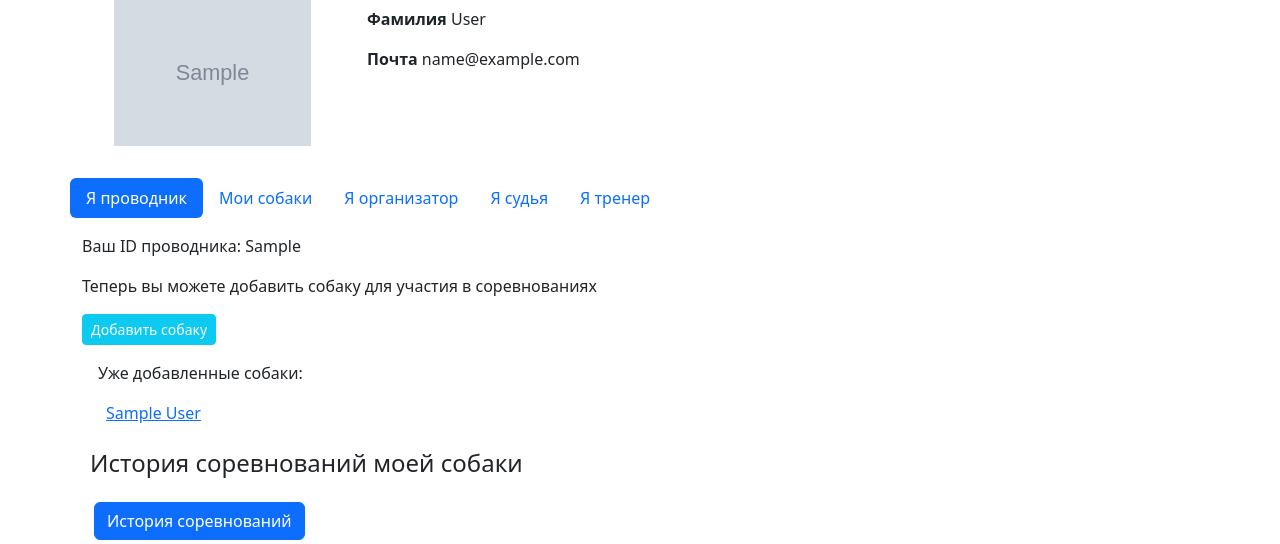
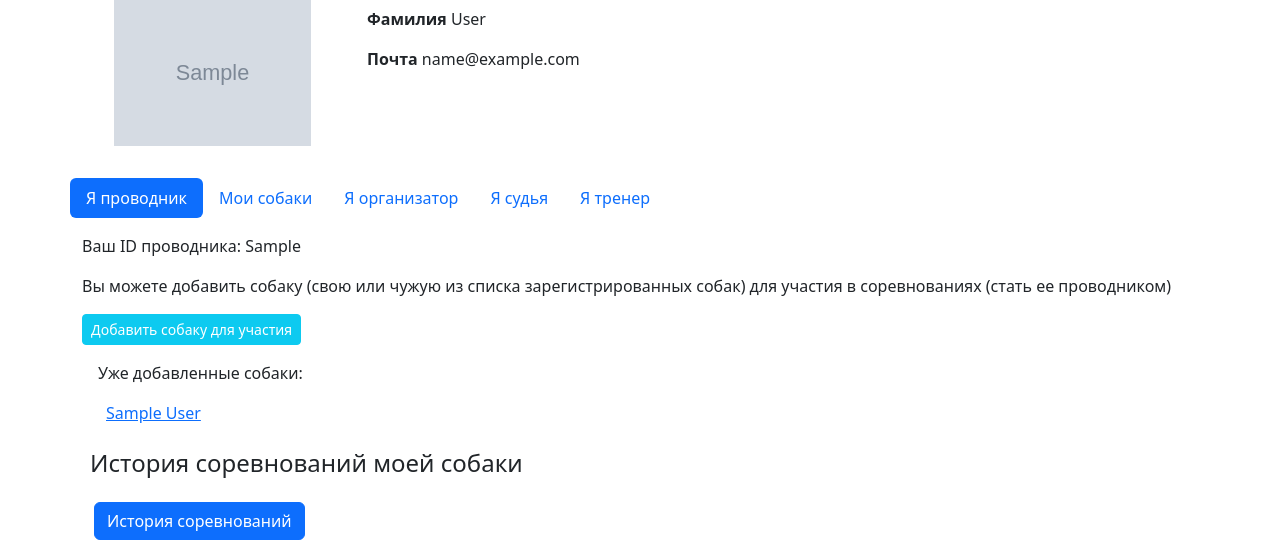
Before and after one commit to Khaidoukova/site1, a Django app: page /users/user_detail/1 in a window 1280 px wide. Shown: the part 289-833 px from the top of the page. Run offline with Django 5.2, Linux system fonts and the light colour scheme; a user stored in the database is signed in; tables that the repository leaves empty hold one stand-in row (values such as "Sample post"); grey boxes marked "Sample" are stand-in pictures; some libraries are stand-ins or nearby versions.

Commit message:
roles/add_dog_conductor.html - фильтрация последних 10 добавленных собак на странице выбора собаки roles/views.py - фильтрация последних 10 собак users/user_detail.html - изменила надпись на кнопке Добавить свою собаку - убрала кнопку Стать проводником - убрала условие наличия ID проводника для того, чтобы добавить собаку.

```diff
--- a/roles/templates/add_dog_conductor.html
+++ b/roles/templates/add_dog_conductor.html
@@ -35,7 +35,7 @@
                     <button class="btn btn-info text-white m-2" type="submit">Стать проводником</button>
                      <a href="{% url 'users:user_detail' pk=user.pk %}" class="btn btn-warning text-white m-2">Вернуться</a>
                     <h4 class="m-4">Недавно добавленные собаки</h4>
-                            {% for dog in dogs %}
+                            {% for dog in dogs|slice:":10"  %}
                                 <p>{{ dog.id_dog }} - {{ dog.dog_name }}</p>
                             {% endfor %}
                 </form>
--- a/roles/views.py
+++ b/roles/views.py
@@ -112,7 +112,7 @@ def add_dog_conductor(request):
             messages.error(request, 'Произошла ошибка при поиске проводника.')
 
         # Получаем все собаки из базы данных
-    dogs = Dogs.objects.all()
+    dogs = Dogs.objects.all().order_by('-id_dog')
 
     # Передаем собак в контекст шаблона
     context = {'dogs': dogs}
--- a/users/templates/users/user_detail.html
+++ b/users/templates/users/user_detail.html
@@ -68,7 +68,7 @@
             <div class="tab-pane fade" id="pills-dogs" role="tabpanel" aria-labelledby="pills-dogs-tab">
                   {% if is_owner %}
                   <div class="col-md-12">
-                        <a href="{% url 'create_dogs' %}" class="btn btn-info btn-sm text-white" >Добавить собаку</a>
+                        <a href="{% url 'create_dogs' %}" class="btn btn-info btn-sm text-white" >Добавить свою собаку</a>
                   </div>
                   {% endif %}
 
@@ -114,8 +114,9 @@
                     {% if is_owner %}
                         {% if conductor.id_conductor %}
                         <p>Ваш ID проводника: {{ conductor.id_conductor }}</p>
-                          <p>Теперь вы можете добавить собаку для участия в соревнованиях</p>
-                            <a href="{% url 'roles:add_dog_conductor' %}" class="btn btn-info btn-sm text-white">Добавить собаку</a>
+                {% endif %}
+                          <p>Вы можете добавить собаку (свою или чужую из списка зарегистрированных собак) для участия в соревнованиях (стать ее проводником)</p>
+                            <a href="{% url 'roles:add_dog_conductor' %}" class="btn btn-info btn-sm text-white">Добавить собаку для участия</a>
                     <div class="m-3">
                                 <p>Уже добавленные собаки:</p>
                                   {% for dog in conductor.dogs.all %}
@@ -124,14 +125,7 @@
                                     </a><br>
                                   {% endfor %}
                     </div>
-                        {% else %}
-                        <a href="{% url 'roles:create_conductor' %}" class="btn btn-info btn-sm text-white">Стать проводником</a>
-                            <div class="border p-3 m-3">
-                                <p>Здесь будут собаки,у которых вы проводник и вы сможете заявиться с
-                                этой собакой на соревнования</p>
-                            </div>
 
-                        {% endif %}
                     {% else%}
                         {% if conductor.id_conductor %}
                             <p>Этот пользователь имеет ID проводника: {{ conductor.id_conductor }}</p>
```
